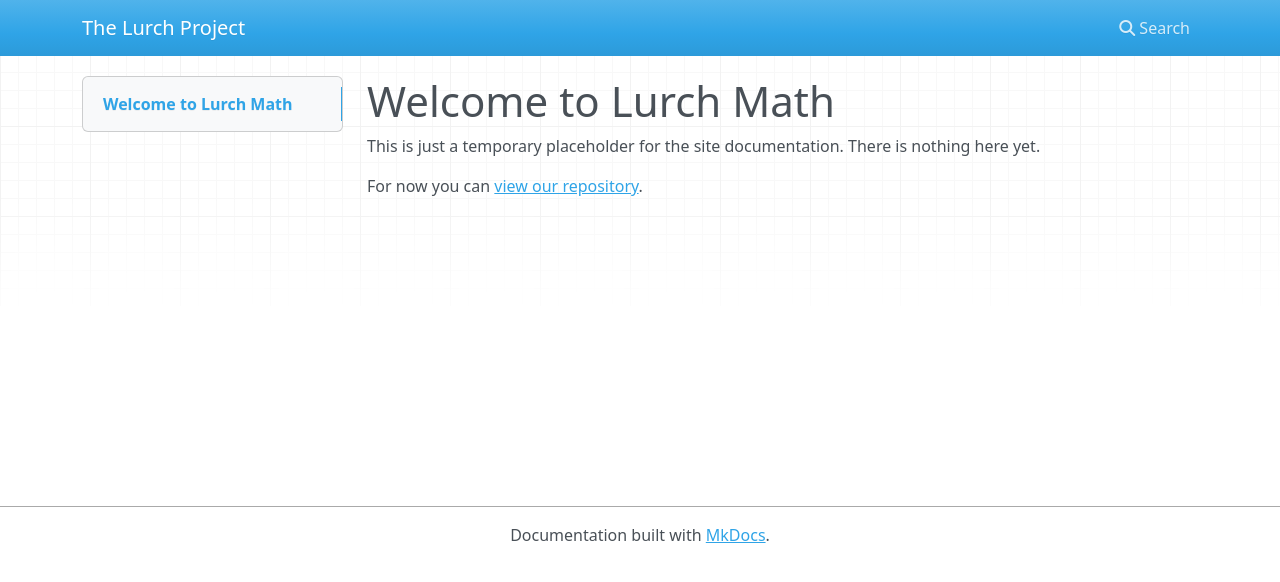
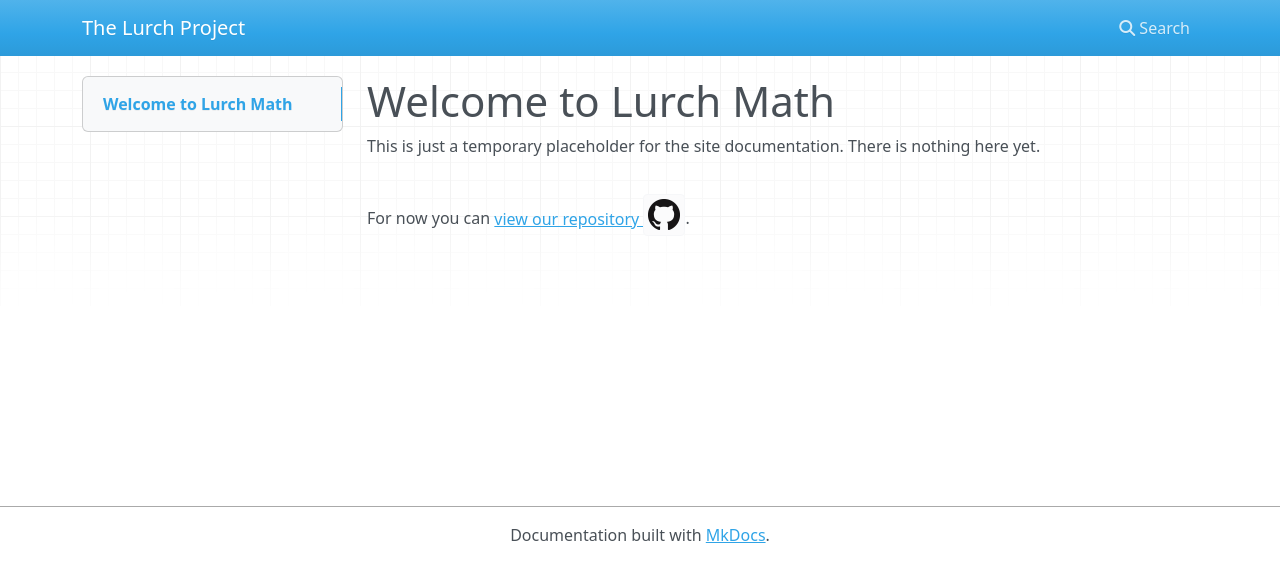
Before and after one commit to lurchmath/lurchmath.github.io, an MkDocs documentation site: the page built from docs/index.md, in a window 1280 px wide. Shown: the top 582 px of the page. Built offline with MkDocs 1.6.1, drawn with Linux system fonts in a browser that asks for light colours; nearby versions of some CDN libraries.

Commit message:
Adding the octocat.

```diff
--- a/docs/index.md
+++ b/docs/index.md
@@ -2,4 +2,4 @@
 
 This is just a temporary placeholder for the site documentation.  There is nothing here yet.
 
-For now you can [view our repository](https://github.com/lurchmath/lurchmath.github.io).
+For now you can [view our repository ![github](img/GitHub-Mark-32px.png)](https://github.com/lurchmath/lurchmath.github.io).
```
Also changed, not shown: docs/img/GitHub-Mark-32px.png (added), site/img/GitHub-Mark-32px.png (added), site/index.html, site/mkdocs/search_index.json.
